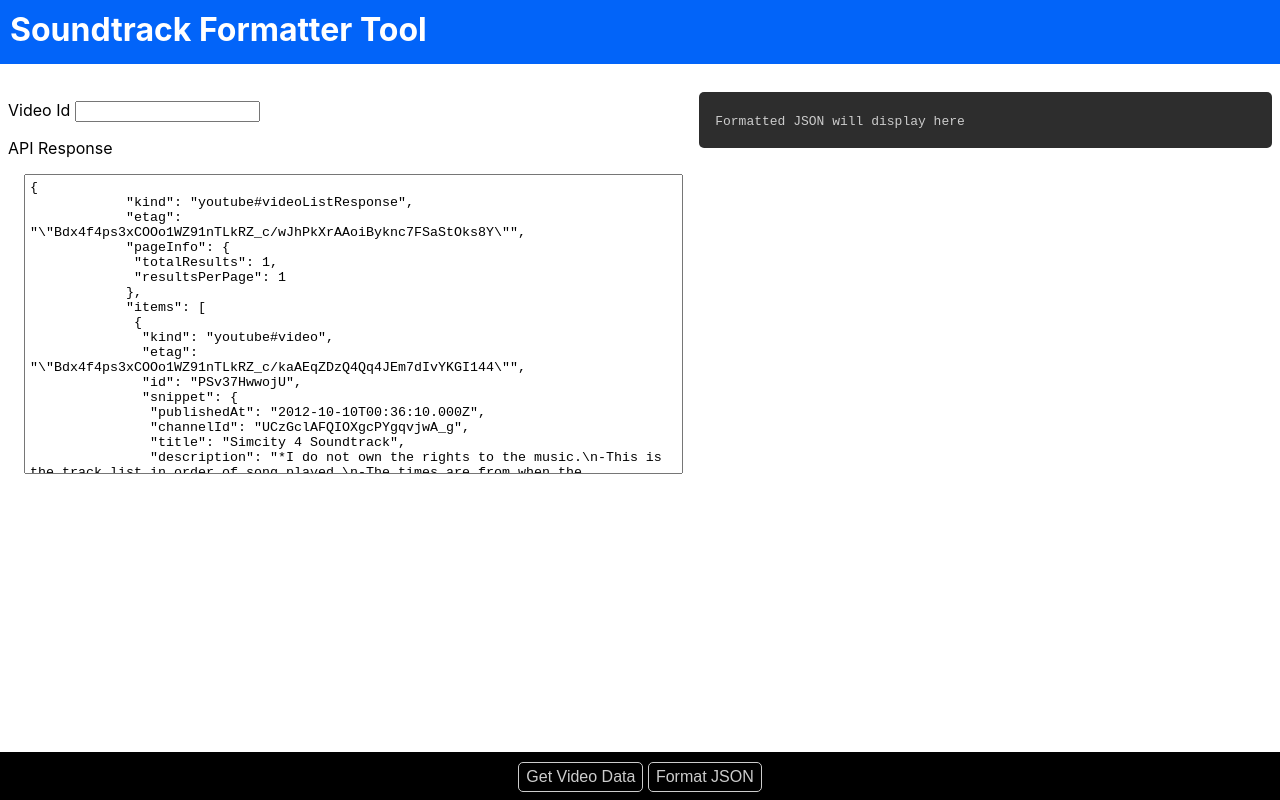
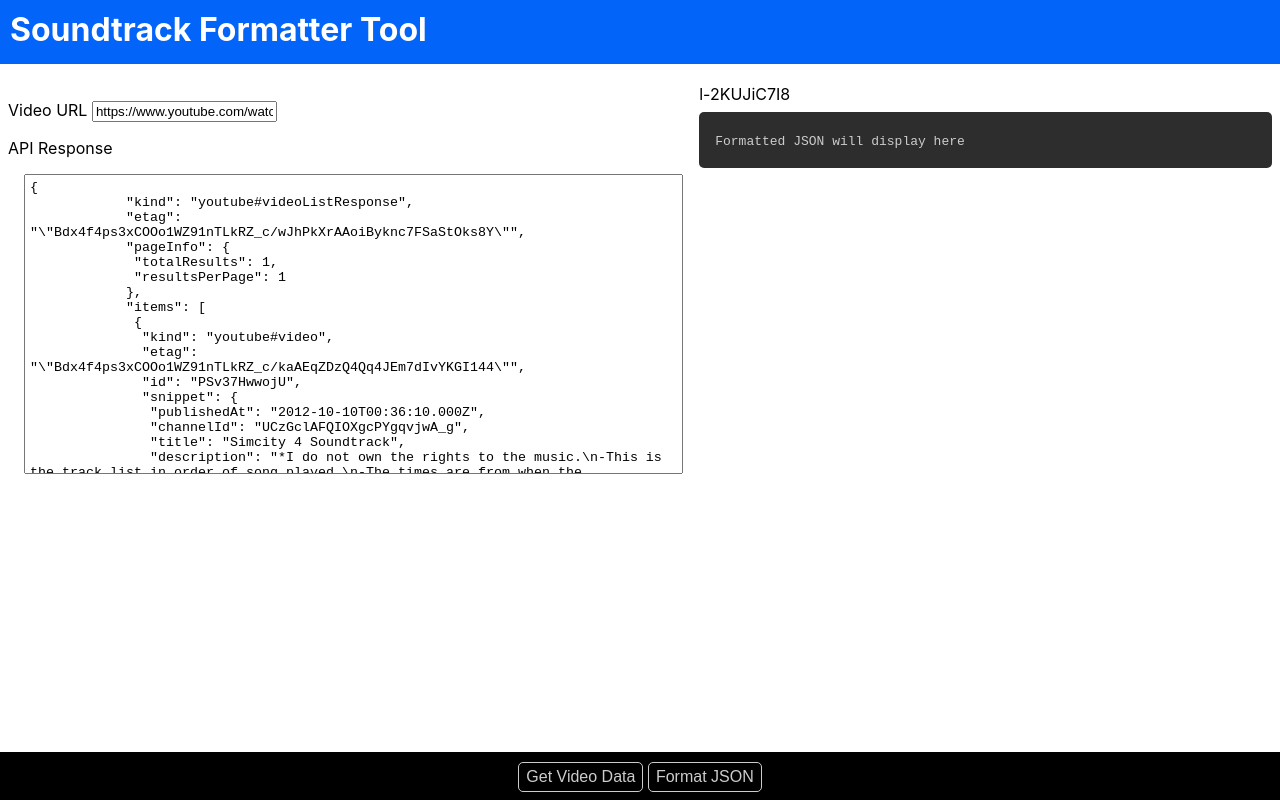
Before and after one commit to patrickcole/node-soundtrack-formatter, a website: page static/index.html in a window 1280 px wide. Both pictures are taken after a click on the button "Get Video Data". Drawn offline with Linux system fonts and the light colour scheme; no server answers.

Commit message:
Updates front-end to now accept video URL instead of just video ID

```diff
--- a/static/index.html
+++ b/static/index.html
@@ -16,8 +16,8 @@
       <article>
         <p>
         <label>
-          <span>Video Id</span>
-          <input type="text" id="content_id" name="content_id" />
+          <span>Video URL</span>
+          <input type="text" id="content_id" name="content_id" value="https://www.youtube.com/watch?v=l-2KUJiC7I8&list=PLHp5n26L7H0iJHp_7-VIgdftsSQI1nw4f&index=6"/>
         </label>
       </p>
       <p>
@@ -109,6 +109,7 @@
         </footer>
       </article>
       <aside>
+        <span id="video_id_output"></span>
         <pre class="language-json"><code id="content_formatted">Formatted JSON will display here</code></pre>
       </aside>
     </main>
@@ -118,14 +119,21 @@
       let submitBtn = document.querySelector('#controls_submit');
       let videoSubmitBtn = document.querySelector('#controls_video_submit');
 
-      let videoIdEl = document.querySelector('#content_id');
+      let videoUrlEl = document.querySelector('#content_id');
       let unformattedEl = document.querySelector('#content_unformatted');
 
       let formattedEl = document.querySelector('#content_formatted');
 
       async function getVideoData() {
 
-        let video_id = videoIdEl.value;
+        let video_url = videoUrlEl.value;
+
+        let video_id = /v=([a-zA-Z0-9_-]+)/.exec(video_url);
+        console.log(video_id);
+
+        let videoIdEl = document.querySelector('#video_id_output');
+        videoIdEl.innerHTML = video_id[1];
+
         let response = await fetch(`/video/${video_id}`);
         let data = await response.json();
         formattedEl.innerHTML = data.html;
```
